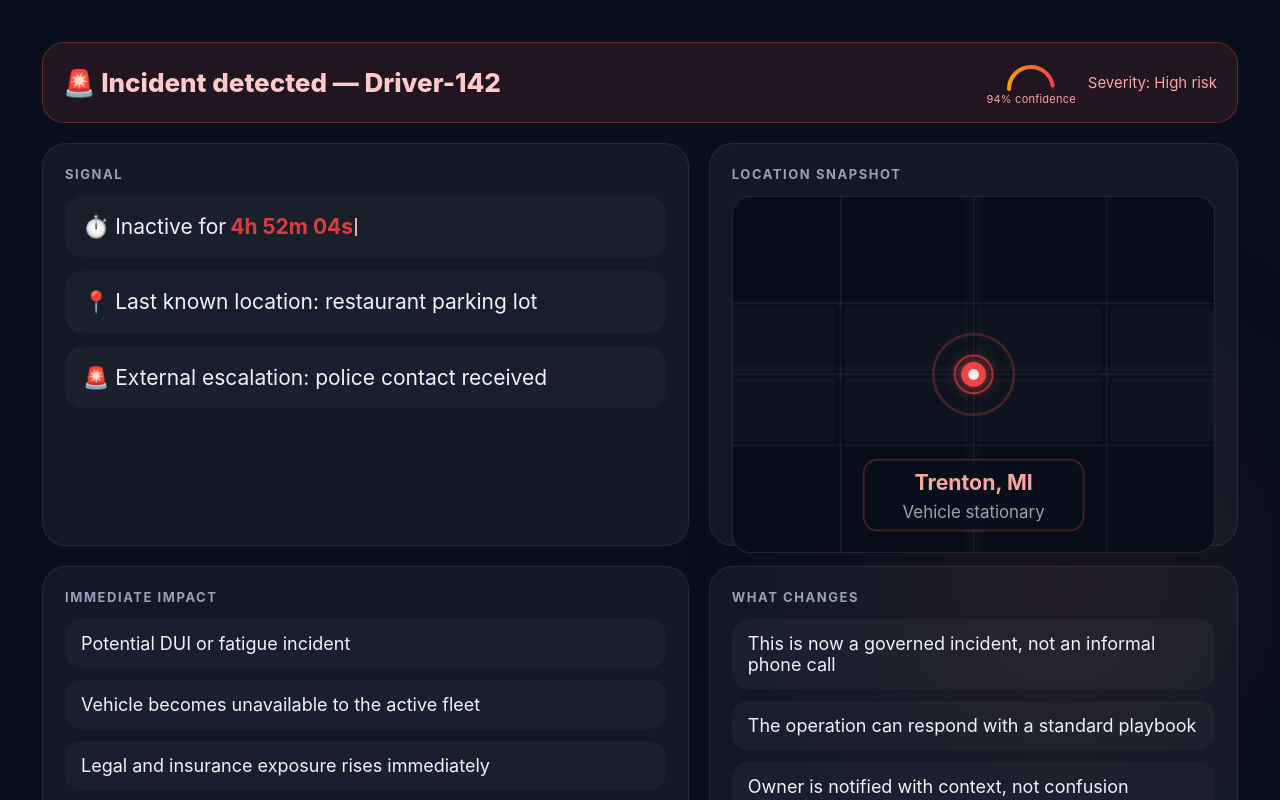
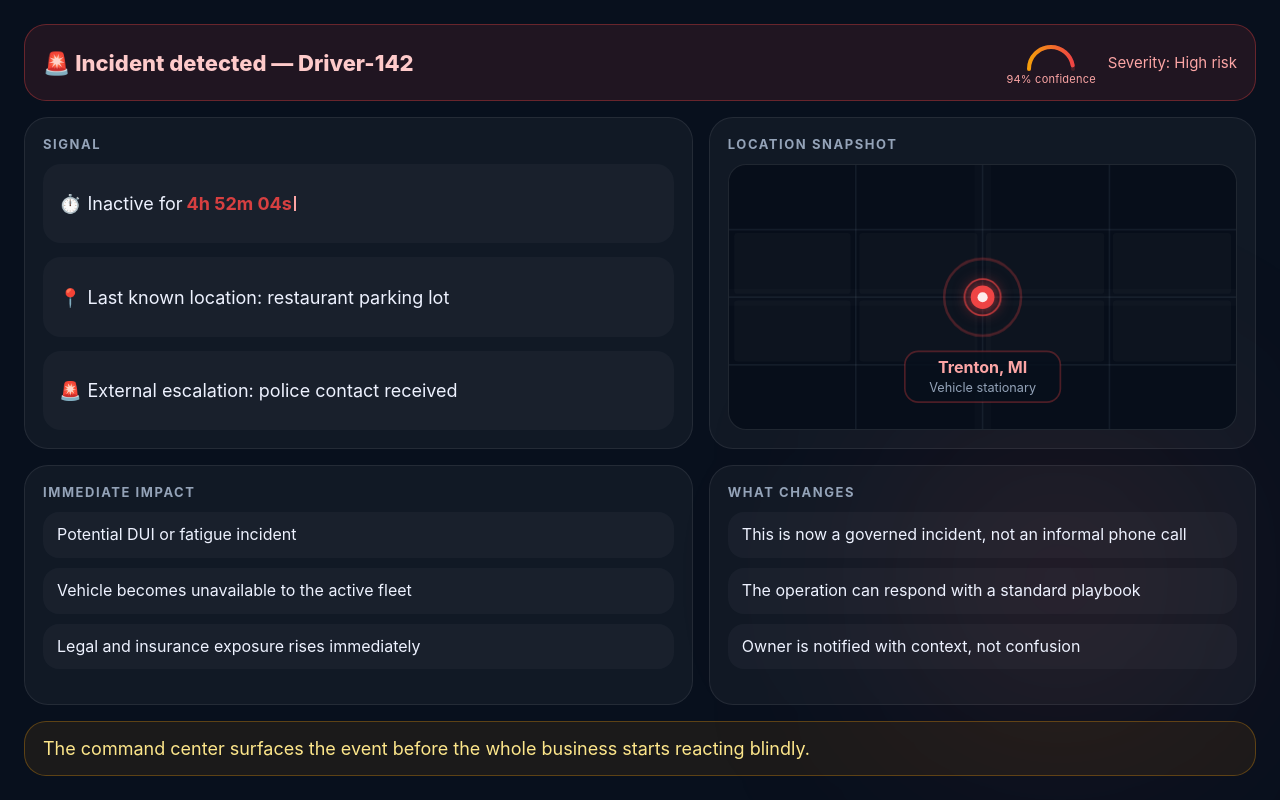
Before and after one commit to BPMSoftwareSolutions/presentation-runtime-shell, a website: page src/generated/fleetops/scene-04-incident/index.html in a window 1280 px wide. Drawn offline with Linux system fonts and the light colour scheme.

Commit message:
completed fleet-demo.

```diff
--- a/src/generated/fleetops/scene-04-incident/index.html
+++ b/src/generated/fleetops/scene-04-incident/index.html
@@ -8,13 +8,13 @@
 *{box-sizing:border-box;margin:0;padding:0}
 html,body{height:100%;overflow:hidden;background:#08101d;color:#eef2ff;font-family:Inter,ui-sans-serif,system-ui,sans-serif}
 :root{--muted:#94a3b8;--border:rgba(255,255,255,.08);--red:#ef4444;--amber:#f59e0b}
-.scene{height:100%;padding:42px;position:relative}
+.scene{height:100%;padding:24px;position:relative}
 .orb{position:absolute;inset:auto 0 0 auto;width:440px;height:440px;border-radius:50%;filter:blur(120px);background:radial-gradient(circle,rgba(239,68,68,.18),transparent 70%)}
-.wrap{position:relative;z-index:1;height:100%;display:grid;grid-template-rows:auto auto 1fr;gap:20px}
+.wrap{position:relative;z-index:1;height:100%;display:grid;grid-template-rows:auto minmax(0,1fr) minmax(0,.72fr) auto;gap:16px}
 
 /* Pulsing alert banner */
 .alert{
-  padding:16px 20px;
+  padding:14px 18px;
   border:1px solid rgba(239,68,68,.35);
   background:rgba(239,68,68,.10);
   border-radius:22px;
@@ -27,7 +27,7 @@ html,body{height:100%;overflow:hidden;background:#08101d;color:#eef2ff;font-fami
   0%,100%{border-color:rgba(239,68,68,.35);background:rgba(239,68,68,.10)}
   50%{border-color:rgba(239,68,68,.55);background:rgba(239,68,68,.17)}
 }
-.alert .left{font-size:26px;font-weight:800;color:#fecaca}
+.alert .left{font-size:22px;font-weight:800;color:#fecaca}
 .alert .right{display:flex;align-items:center;gap:12px;font-size:15px;color:#fca5a5}
 .severity-label{white-space:nowrap}
 
@@ -35,19 +35,19 @@ html,body{height:100%;overflow:hidden;background:#08101d;color:#eef2ff;font-fami
 .gauge-group{display:flex;flex-direction:column;align-items:center;gap:1px}
 .gauge-sublabel{font-size:11px;color:#fca5a5;white-space:nowrap;letter-spacing:.02em}
 
-.grid{display:grid;grid-template-columns:1.1fr .9fr;gap:20px}
-.card{border:1px solid var(--border);border-radius:24px;background:rgba(255,255,255,.04);padding:22px}
-.card h3{font-size:13px;color:var(--muted);text-transform:uppercase;letter-spacing:.12em;margin-bottom:14px}
+.grid{display:grid;grid-template-columns:1.1fr .9fr;gap:16px;min-height:0}
+.card{border:1px solid var(--border);border-radius:24px;background:rgba(255,255,255,.04);padding:18px;display:grid;grid-template-rows:auto minmax(0,1fr);min-height:0;overflow:hidden}
+.card h3{font-size:13px;color:var(--muted);text-transform:uppercase;letter-spacing:.12em;margin-bottom:12px}
 
 /* Signal list */
 .signal{display:grid;gap:14px}
 .sig{
-  padding:16px 18px;
+  padding:14px 16px;
   border-radius:18px;
   background:rgba(255,255,255,.03);
-  font-size:21px;
+  font-size:18px;
   line-height:1.4;
-  min-height:60px;
+  min-height:54px;
   display:flex;
   align-items:center;
   flex-wrap:wrap;
@@ -73,6 +73,7 @@ html,body{height:100%;overflow:hidden;background:#08101d;color:#eef2ff;font-fami
 /* SVG Map */
 .map-wrap{
   height:100%;
+  min-height:0;
   border-radius:18px;
   overflow:hidden;
   border:1px solid rgba(255,255,255,.1);
@@ -94,9 +95,9 @@ html,body{height:100%;overflow:hidden;background:#08101d;color:#eef2ff;font-fami
 .map-sub{font-family:Inter,ui-sans-serif,system-ui,sans-serif;fill:#94a3b8;text-anchor:middle}
 .map-badge-bg{fill:rgba(8,16,29,.82);stroke:rgba(239,68,68,.3);stroke-width:1}
 
-.impact{display:grid;gap:12px}
-.impact .row{padding:14px 16px;border-radius:16px;background:rgba(255,255,255,.03);font-size:18px}
-.footer{padding:18px 20px;border:1px solid rgba(245,158,11,.3);background:rgba(245,158,11,.08);border-radius:22px;font-size:20px;line-height:1.5;color:#fde68a}
+.impact{display:grid;gap:10px;align-content:start}
+.impact .row{padding:12px 14px;border-radius:16px;background:rgba(255,255,255,.03);font-size:16px;line-height:1.35}
+.footer{padding:14px 18px;border:1px solid rgba(245,158,11,.3);background:rgba(245,158,11,.08);border-radius:22px;font-size:18px;line-height:1.4;color:#fde68a}
 
 [data-reveal]{opacity:0;transform:translateY(14px);animation:reveal .5s ease forwards}
 @keyframes reveal{to{opacity:1;transform:none}}
@@ -176,9 +177,9 @@ html,body{height:100%;overflow:hidden;background:#08101d;color:#eef2ff;font-fami
             <circle class="pin-dot"    cx="150" cy="100" r="7"/>
             <circle class="pin-center" cx="150" cy="100" r="3"/>
             <!-- Label badge -->
-            <rect class="map-badge-bg" x="88" y="148" width="124" height="40" rx="8"/>
-            <text class="map-lbl" x="150" y="165" font-size="12">Trenton, MI</text>
-            <text class="map-sub" x="150" y="181" font-size="9.5">Vehicle stationary</text>
+            <rect class="map-badge-bg" x="104" y="132" width="92" height="30" rx="8"/>
+            <text class="map-lbl" x="150" y="145" font-size="9.5">Trenton, MI</text>
+            <text class="map-sub" x="150" y="156" font-size="7.5">Vehicle stationary</text>
           </svg>
         </div>
       </div>
```
